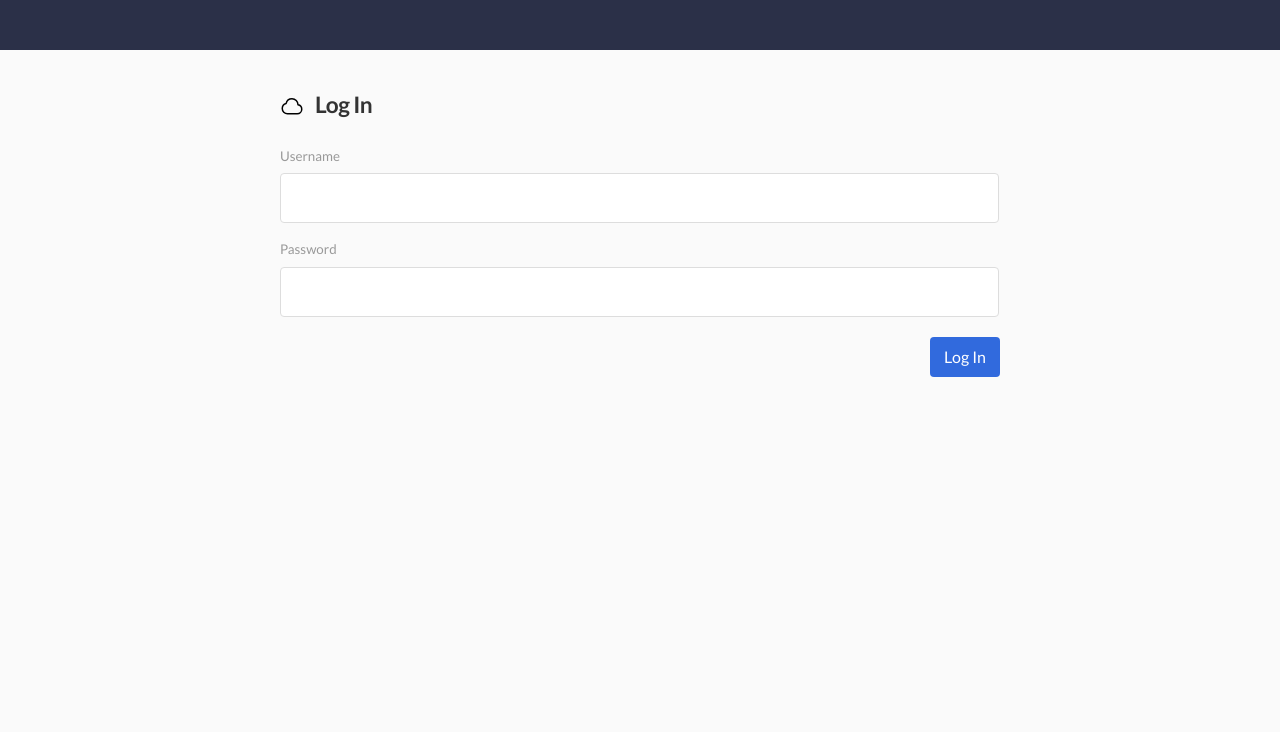
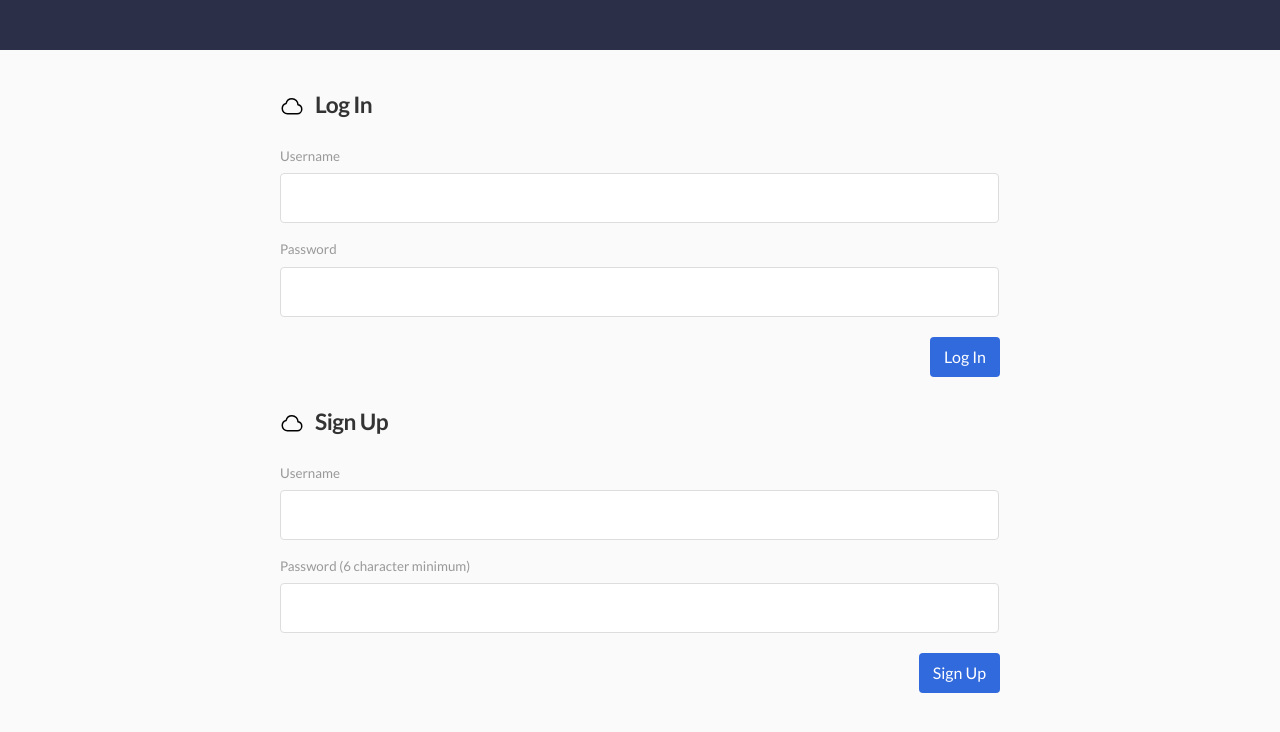
Before and after one commit to TeddyBurnsides/todo, a React (Create React App) app: page / in a window 1280 px wide. Shown: the top 732 px of the page. Built offline with nearby package versions, Linux system fonts and the light colour scheme; what realm-web would draw is missing.

Commit message:
Reinstate sign up component
MongoDB is working again :)

```diff
--- a/src/index.tsx
+++ b/src/index.tsx
@@ -6,6 +6,7 @@ import * as Realm from 'realm-web';
 import bson from 'bson'; // for ObjectID translation
 // Components
 import {LogIn} from './components/logIn';
+import {SignUp} from './components/signUp';
 import {Loader} from './components/loader';
 import {NewTaskEntry} from './components/newTaskEntry';
 import {TaskList} from './components/taskList';
@@ -401,7 +402,7 @@ const App = () => {
             <div id="content">
                 <Loader displayFlag={msgBanner.show} msg={msgBanner.msg} />
                 <LogIn logIn={logIn} />
-
+                <SignUp signUp={signUp} />
             </div>
         );
     }
```
